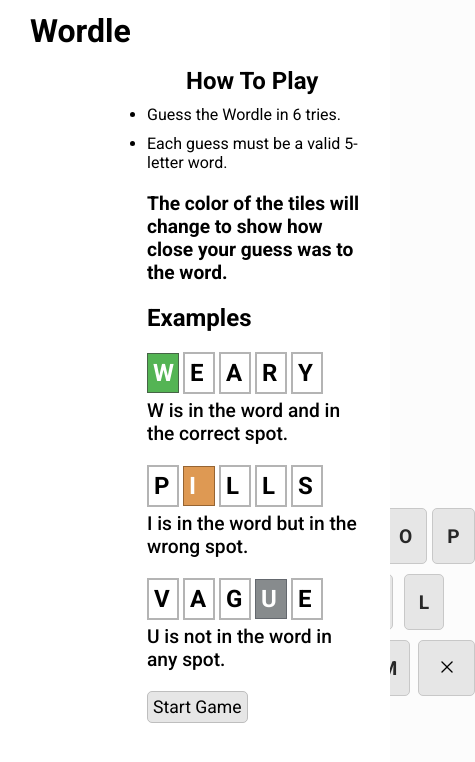
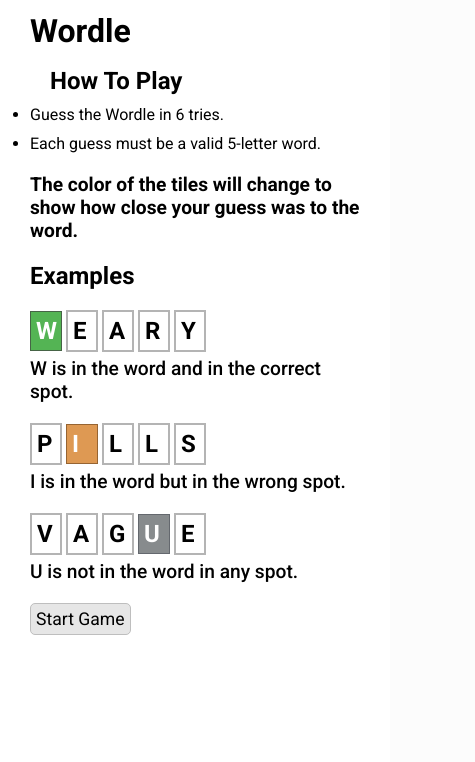
Before and after one commit to PapaBob31/wordle-clone, a plain HTML site: page index.html in a window 390 px wide. Shown: the whole page, 475 px wide, since content can reach past the window. Drawn offline with Linux system fonts and the light colour scheme.

Commit message:
Added Responsiveness

```diff
--- a/style.css
+++ b/style.css
@@ -528,3 +528,50 @@ body.dark-theme #win-msg, body.dark-theme #loss-msg {
 body.dark-theme .close-btn img {
   fill: #ffffff;
 }
+
+@media (max-width: 700px) {
+  #guide-header {
+    margin-left: 20px;
+  }
+
+  #intro ul, #intro #p-1,
+  #intro #example-header, #intro div,
+  .game-play-steps, #game-start-btn {
+    margin-left: 0;
+  }
+}
+
+@media (max-width: 550px) {
+  main {
+    min-width: unset;
+    width: 90%;
+    margin: 0 auto 20px;
+  }
+
+  .input-group {
+    justify-content: space-between;
+  }
+
+  input {
+    width: 16vw;
+    height: 16vw;
+    margin-right: 0;
+    padding: 3px;
+  }
+
+  #button-group-1, #button-group-3 {
+    min-width: unset;
+    width: 100%;
+    margin: 10px 0;
+    padding: 0 5px;
+  }
+
+  #button-group-2 {
+    min-width: unset;
+    width: 90%;
+    margin: 10px auto;
+  }
+  .special {
+    font-size: 0.7rem;
+  }
+}
```
